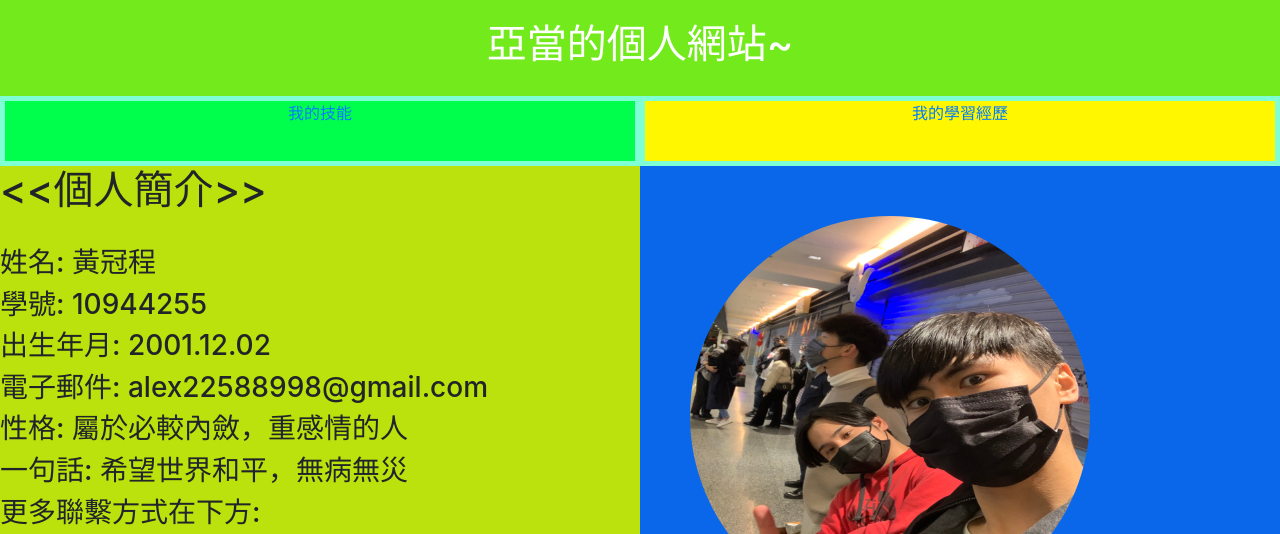
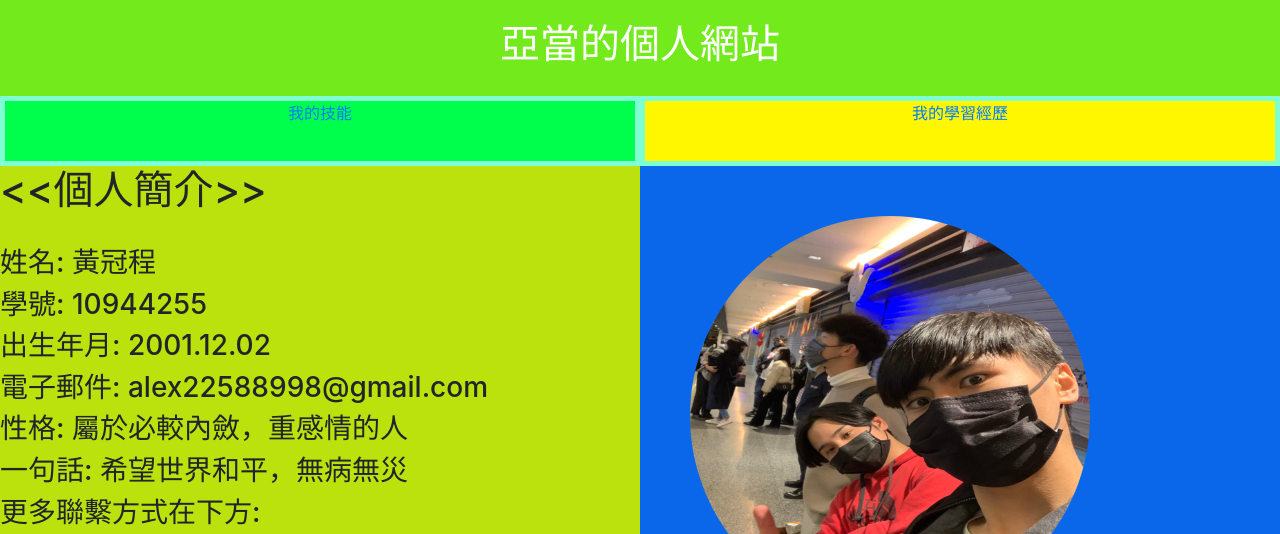
Before and after one commit to A0d0a0m/MiddleExam, a plain HTML site: page 10944255網頁根目錄/index.html in a window 1280 px wide. Shown: the top 534 px of the page. Drawn offline with nearby package versions, Linux system fonts and the light colour scheme.

Commit message:
changess1

```diff
--- a/10944255網頁根目錄/index.html
+++ b/10944255網頁根目錄/index.html
@@ -9,7 +9,7 @@
 </head>
 <body>
     <header>
-        <h1>亞當的個人網站~</h1>
+        <h1>亞當的個人網站</h1>
     </header>
 
     <nav>
```
